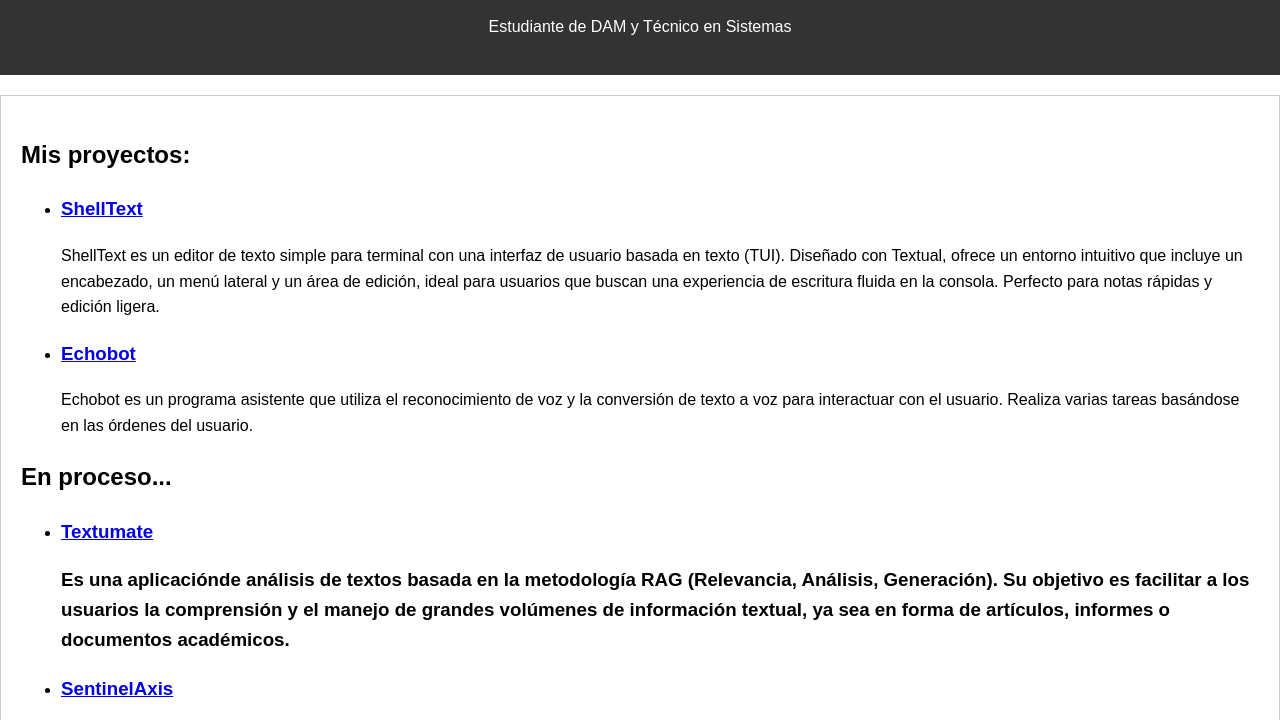
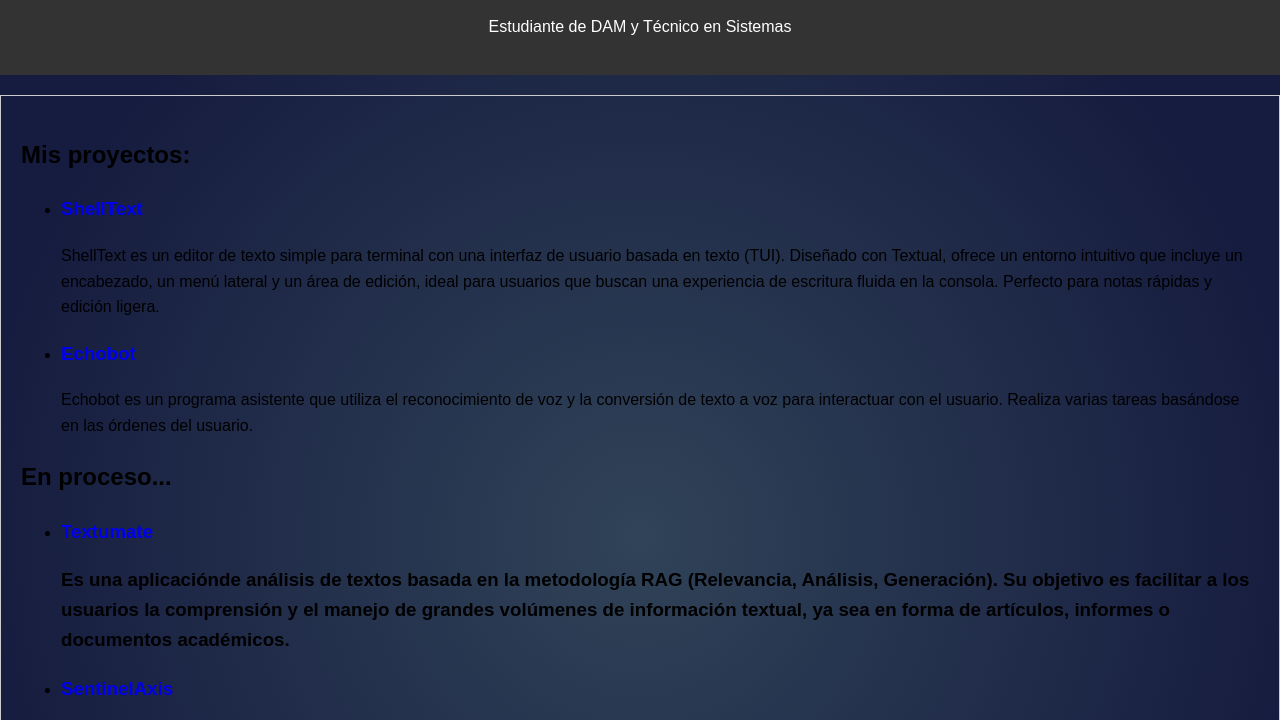
Before and after one commit to Jaime-Moranchel/Jaime-Moranchel, a plain HTML site: page index.html in a window 1280 px wide. Shown: the part 126-846 px from the top of the page. Drawn offline with Linux system fonts and the light colour scheme.

Commit message:
maybe some changes

```diff
--- a/css/styles.css
+++ b/css/styles.css
@@ -3,6 +3,8 @@ body {
     line-height: 1.6;
     margin: 0;
     padding: 0;
+    background: #304358;
+    background: radial-gradient(circle farthest-side at center center, #304358 0%, #161C3F 100%);
 }
 
 header {
@@ -39,3 +41,9 @@ footer {
     background: #333;
     color: #fff;
 }
+
+
+
+a {
+    text-decoration: none;
+}
```
